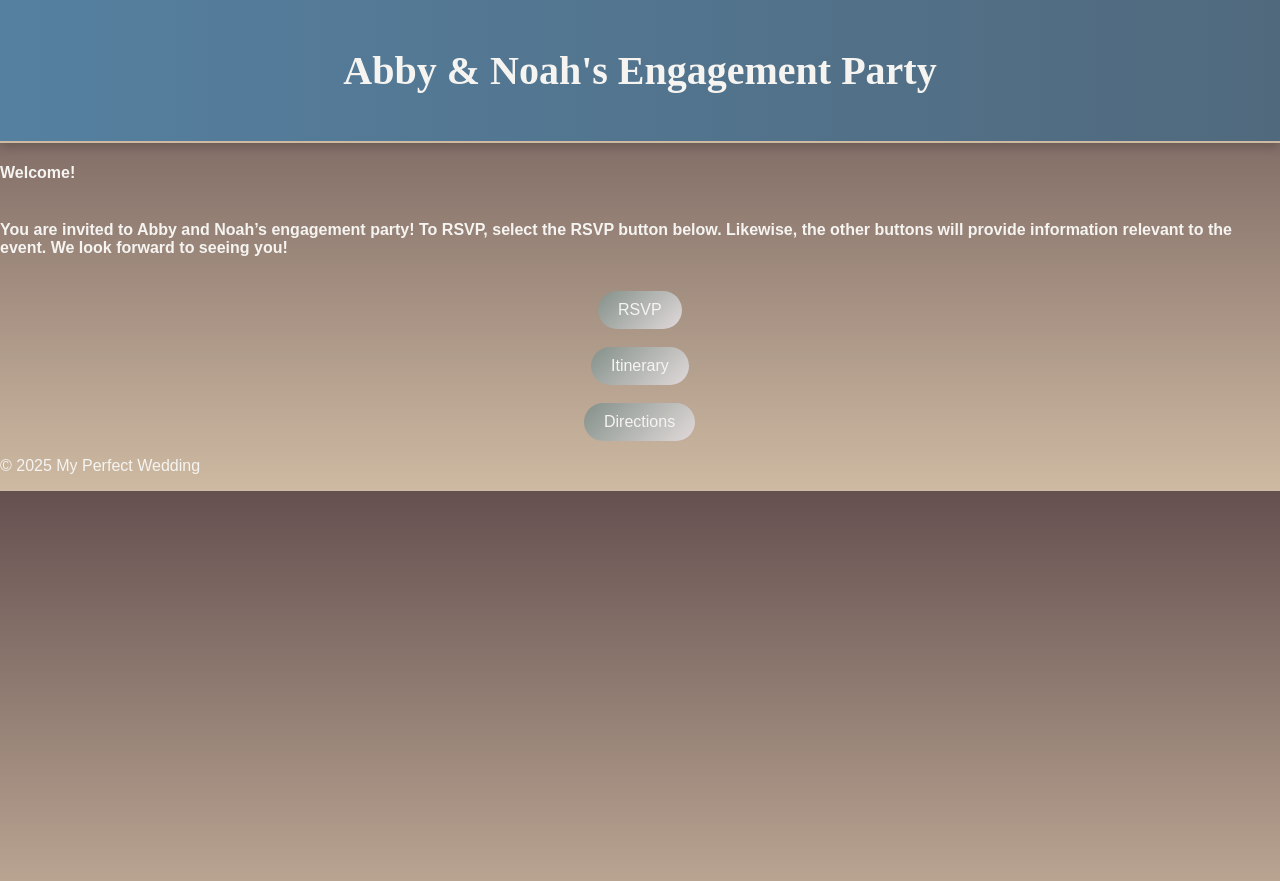
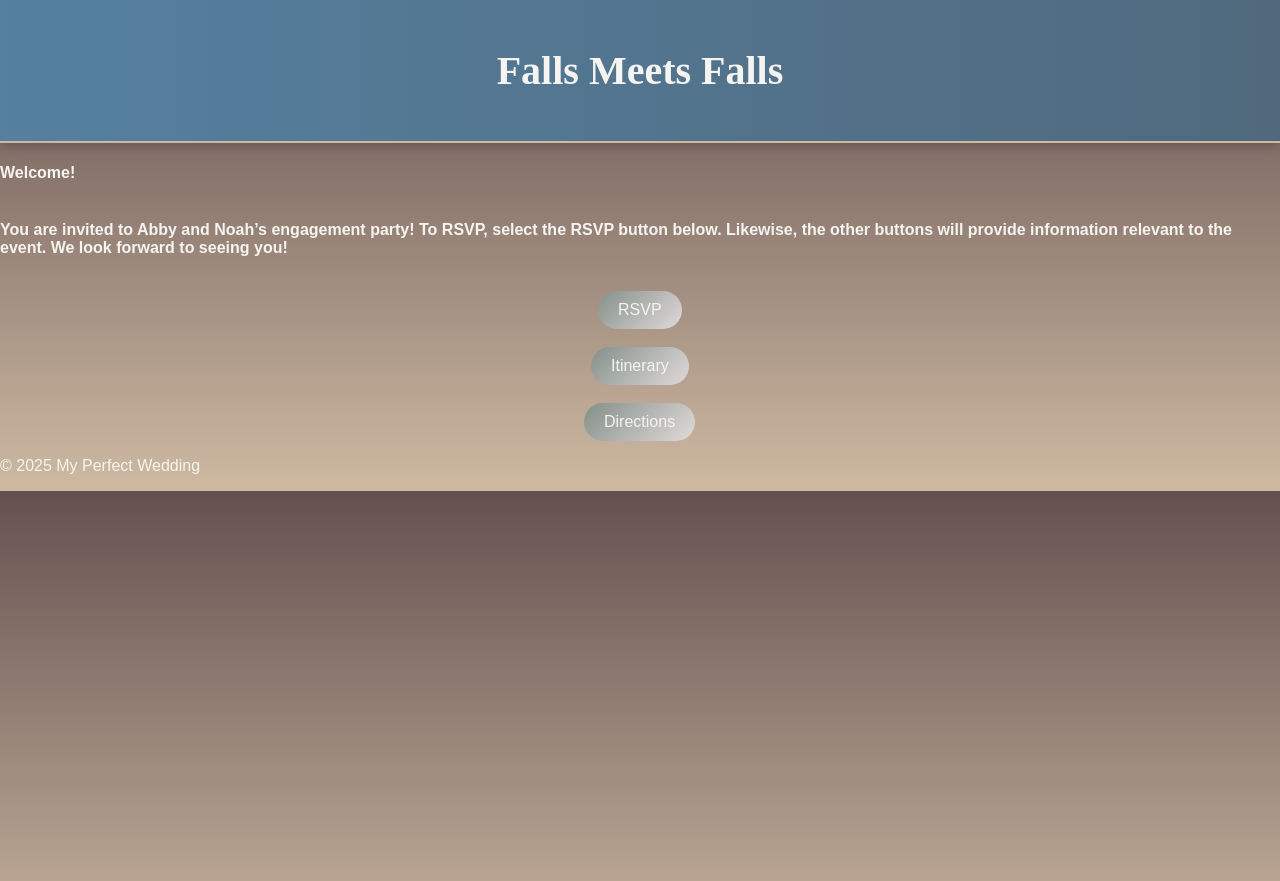
Before and after one commit to GitHerDone17/MyPerfectWedding, a Jekyll site: the page built from index.md, in a window 1280 px wide. Shown: the top 881 px of the page. Built offline with Jekyll 4.4.1, drawn with Linux system fonts in a browser that asks for light colours; our own code applies the rules of GitHub Pages for plain Markdown files.

Commit message:
Update default.html

```diff
--- a/_layouts/default.html
+++ b/_layouts/default.html
@@ -12,7 +12,7 @@
   <div class="wrapper">
 
     <header>
-      <h1>Abby & Noah's Engagement Party</h1>
+      <h1>Falls Meets Falls</h1>
     </header>
 
     <main>
```
